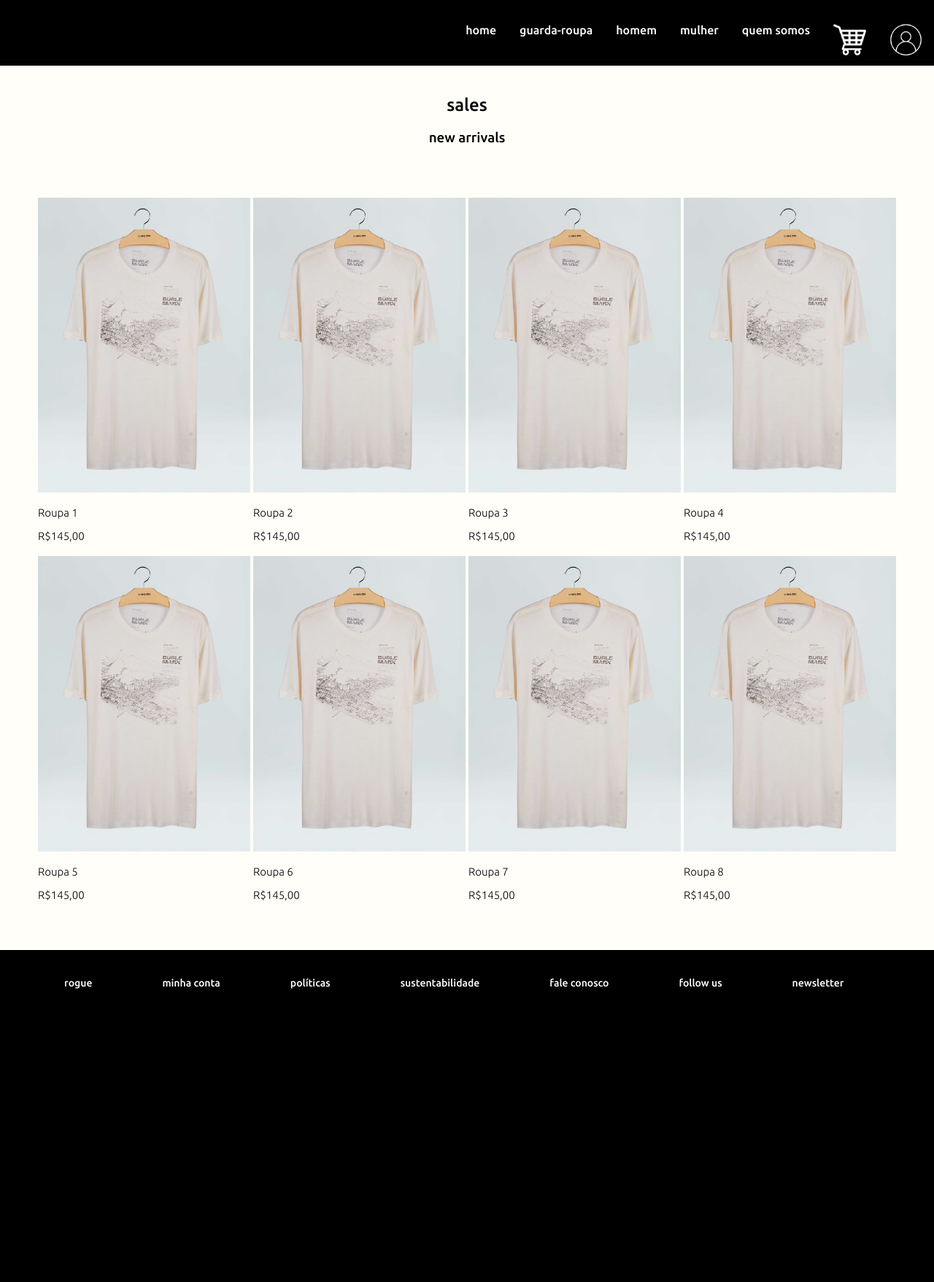
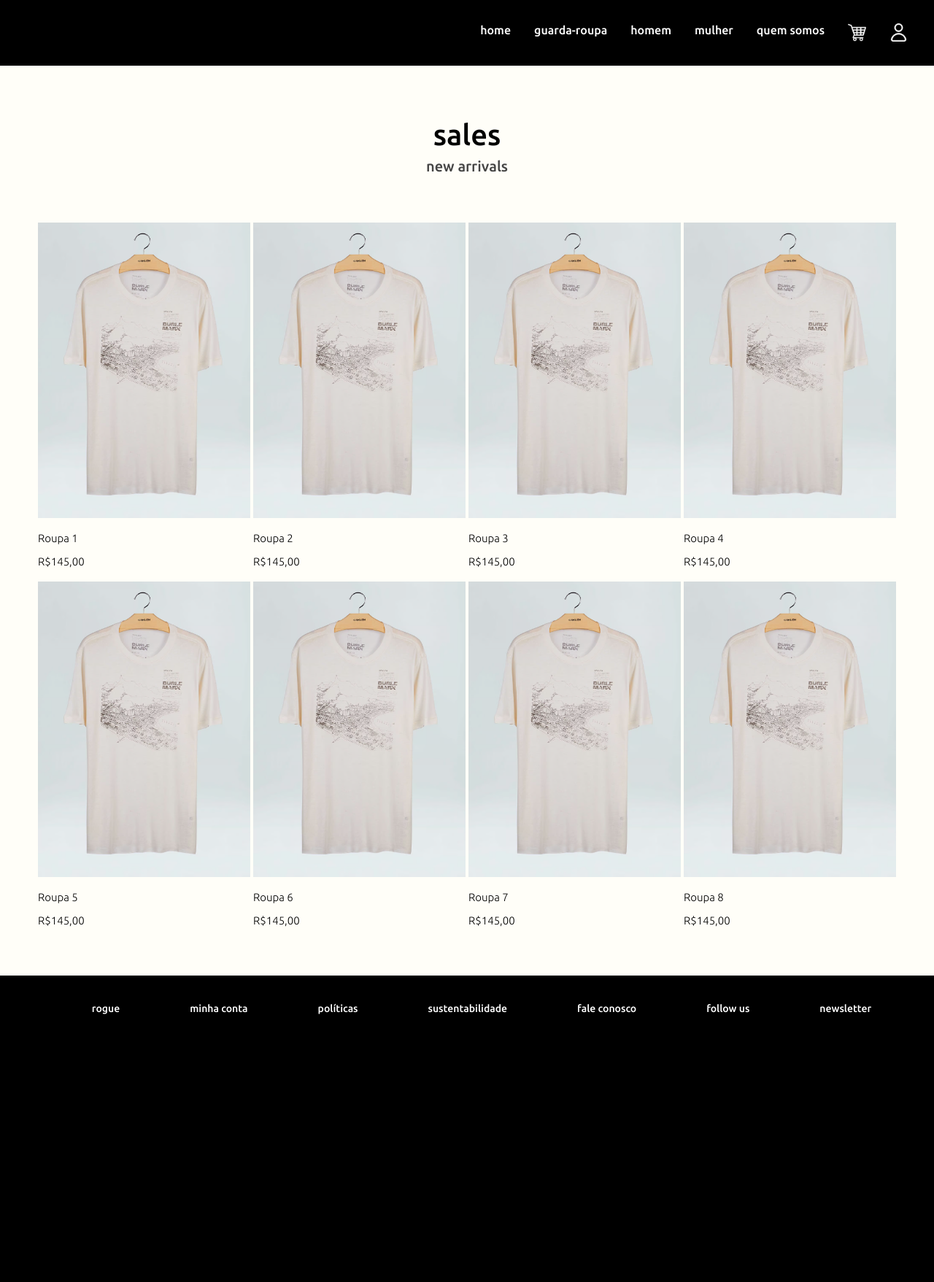
Before and after one commit to flaviojcordeiro/Rogue, a PHP site: page /index.php in a window 1280 px wide. Shown: the whole page at 73% size. Before the commit the page ends 1355 px from the top, so only its background shows below. Run offline with PHP 8.4, Linux system fonts and the light colour scheme; some web fonts are replaced.

Commit message:
organizando

```diff
--- a/styles.css
+++ b/styles.css
@@ -35,6 +35,7 @@ body {
 .nav-items ul {
   display: flex;
   float: right;
+  margin-right: 20px;
 }
 
 .nav-items a {
@@ -45,14 +46,8 @@ body {
 }
 /* -=-= LOGO CARRINHO E TITULO =-=- */
 
-.logo img{
-  width: 45px;
-  height: auto;
-  filter: invert(100%);
-}
-
-.carrinho img{
-  width: 45px;
+.logo img, .carrinho img{
+  width: 25px;
   height: auto;
   filter: invert(100%);
 }
@@ -61,8 +56,17 @@ body {
 
 .tituloindex {
   text-align: center;
-  margin-top: 130px;
+  margin-top: 180px;
+  line-height: 10px;
 }
+.tituloindex h1 {
+  font-size: 40px;
+}
+.tituloindex h3 {
+  color: rgb(68, 68, 68);
+  font-size: 20px;
+}
+
 
 .wrapper{
   display: grid;
@@ -86,13 +90,12 @@ body {
 
 footer {
   background-color: black;
-  bottom:0%;
   height: 400px;
-  width: 100%;
   padding-top: 20px;
 }
 
 footer ul {
+  justify-content: center;
   display: flex;
 }
 
```
Also changed, not shown: imagens/loginicon.png, 1 other file.
